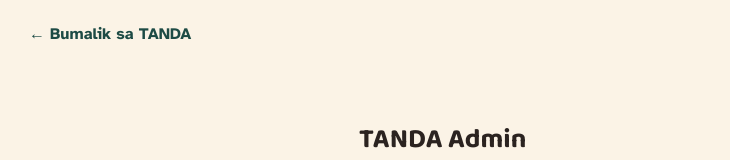
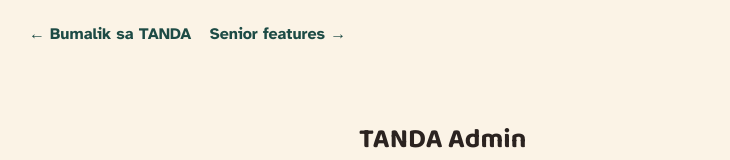
Before and after one commit to Dave0428/tandaapplication, a website: page public/admin.html in a window 1280 px wide. Shown: the top 160 px of the page, without its empty margins (111-841 px from the left). Drawn offline with Linux system fonts and the light colour scheme.

Commit message:
Update admin.html

```diff
--- a/public/admin.html
+++ b/public/admin.html
@@ -41,6 +41,7 @@ input{width:100%;padding:12px 14px;border-radius:12px;border:2px solid var(--lin
 <div class="wrap">
     <a href="index.html" style="display:inline-flex;align-items:center;gap:6px;color:var(--teal);
     font-weight:700;text-decoration:none;margin-bottom:14px">← Bumalik sa TANDA</a>
+<a href="admin-senior.html" style="display:inline-flex;margin-left:14px;color:#1D4B45;font-weight:700;text-decoration:none;margin-bottom:14px">Senior features →</a>
 
   <div id="loginView" class="login hidden">
     <h1>TANDA Admin</h1>
```
